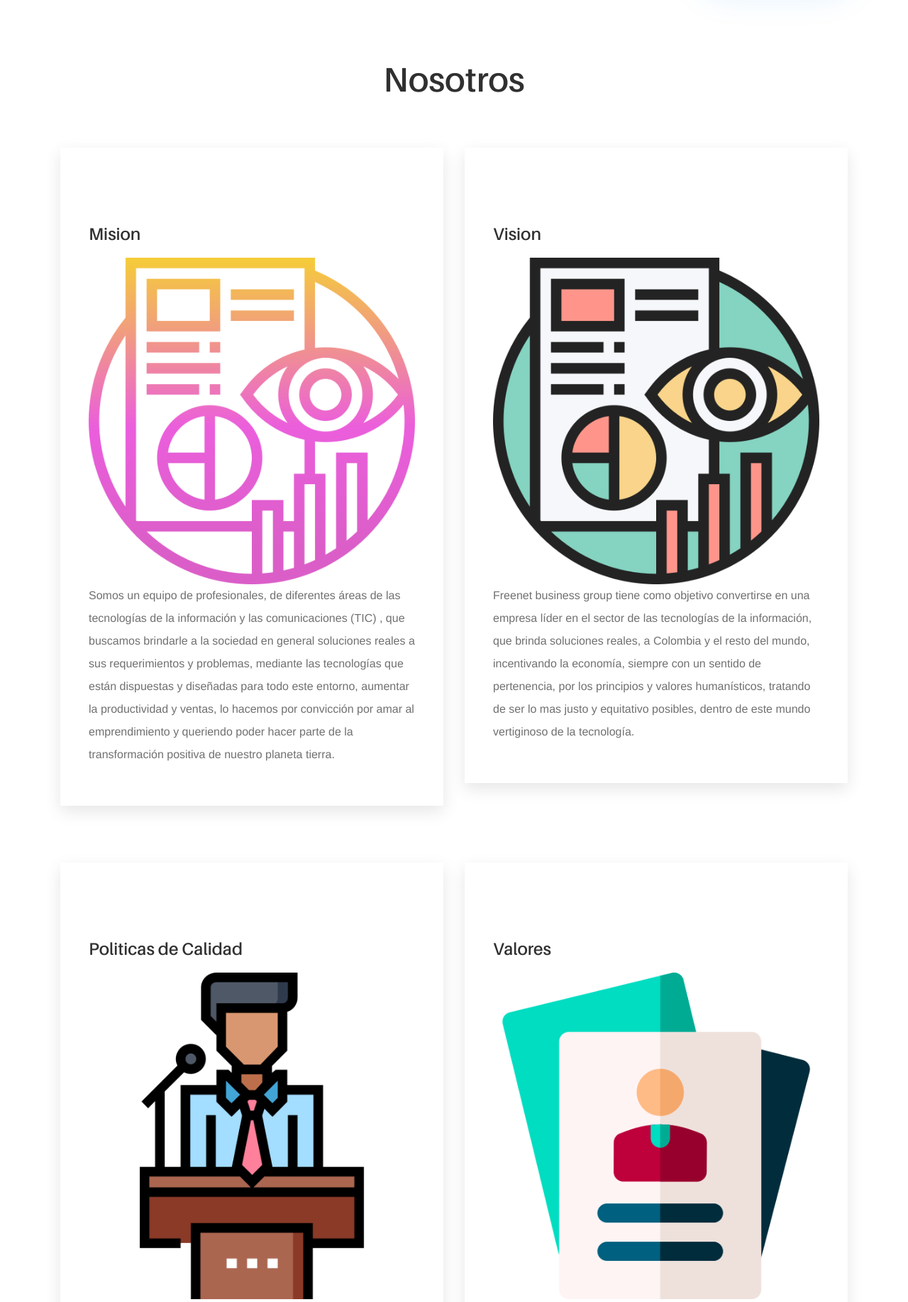
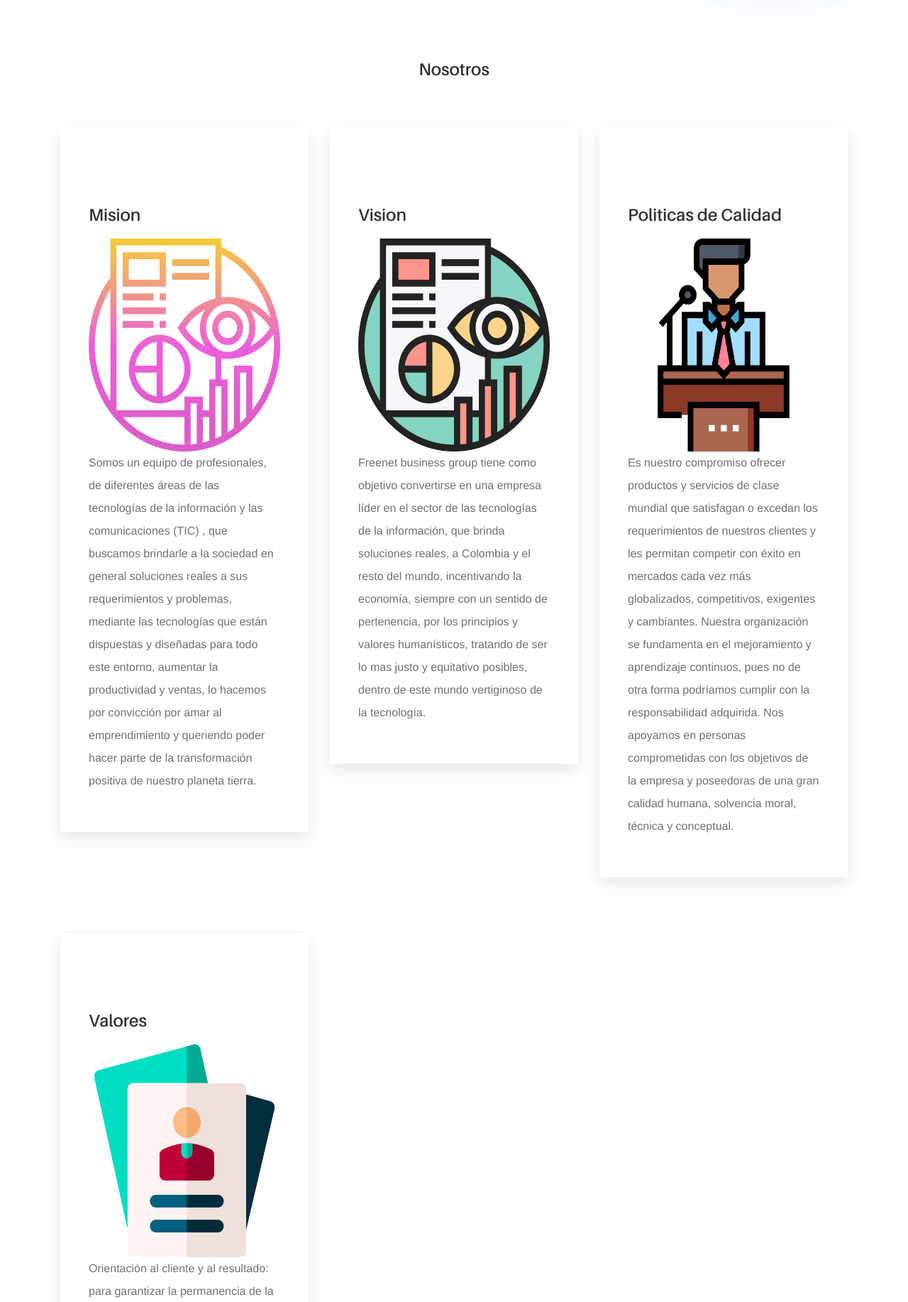
Before and after one commit to BrayanDeveloper/freenet, a Django app: template templates/blosure/about.html in a window 1280 px wide. Shown: the part 100-1934 px from the top of the page at 71% size. Run offline with Django 3.2, Linux system fonts and the light colour scheme; the template is opened without the code that fills it: values that come from a table or form of the project are taken from there, others are empty; data comes from the database, SQL or seed files in the repository; both versions use the stored data as it was after the commit; parts of the project's set-up code (start-up, migrations or seed data) failed here and were passed over; some libraries are stand-ins or nearby versions; some web fonts are replaced.

Commit message:
se modifico las imagenes de nosotros, vision, mision etc...

```diff
--- a/templates/base.html
+++ b/templates/base.html
@@ -203,7 +203,7 @@
 
     <!-- ***** Welcome Area Start ***** -->
     {% block seccion1 %}
-    <section class="welcome-area" style="background-image:url('{% static '/img/gif-baner.gif' %}'); background-position:center;">
+    <section class="welcome-area">
         <div class="welcome-slides owl-carousel">
 
             <!-- Single Welcome Slide -->
--- a/templates/blosure/about.html
+++ b/templates/blosure/about.html
@@ -43,7 +43,7 @@
                 <!-- Section Heading -->
                 <div class="col-12">
                     <div class="section-heading text-center">
-                        <h2>Nosotros</h2>
+                        <h2 style="font-size:24px;">Nosotros</h2>
                         <p></p>
                     </div>
                 </div>
@@ -54,13 +54,13 @@
                 <!-- Single Blog Post -->
                 {% if statement_about %}
                 {% for about in statement_about %}
-                <div class="col-12 col-lg-6">
+                <div class="col-12 col-lg-4">
                     <div class="single-blog-post bg-img mb-80" style="background-image: url(./img/bg-img/8.jpg);">
                         <!-- Post Content -->
                         <div class="post-content">
                             <span class="post-date"><span></span></span>
                             <a href="#" class="post-title">{{ about.title }}</a>
-                            <img src="/{{ about.image }}" alt="">
+                            <img src="/{{ about.image }}" alt="" style="width:100%; height:300px;">
                             <p>{{ about.description }}</p>
                             {% comment %} <a href="#" class="read-more-btn"><i class="arrow_carrot-2right"></i></a> {% endcomment %}
                         </div>
```
Also changed, not shown: db.sqlite3, static/img/images_about/candidate.png (added), static/img/images_about/monitoring.png (added), static/img/images_about/monitoring_1.png (added), static/img/images_about/monitoring_KCfzk63.png (added), static/img/images_about/politician.png (added).
